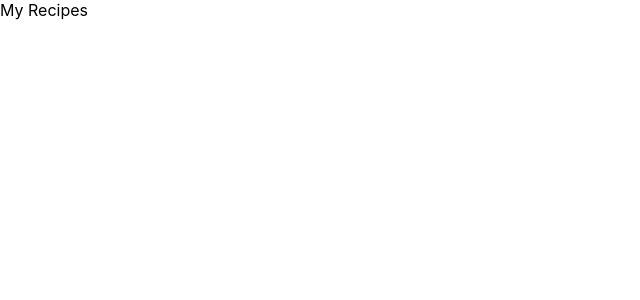
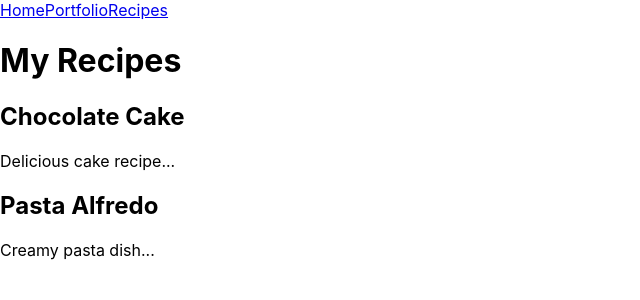
Before and after one commit to Nydonid/myWebsite, a React (Create React App) app in the folder client/: page /recipes in a window 1280 px wide. Shown: the top 300 px of the page, without its empty margins (0-640 px from the left). Built offline with nearby package versions, Linux system fonts and the light colour scheme.

Commit message:
Done first hyperlinks, began CSS Tailwind, TODO: css tailwind installation

```diff
--- a/client/src/pages/Home.tsx
+++ b/client/src/pages/Home.tsx
@@ -1,7 +1,15 @@
 import React from 'react';
 
-function Home() {
-    return <div>Welcome to Mattia's website!</div>;
+function Home(props: { disableCustomTheme?: boolean }) {
+    return (
+        <div>
+            <div>Mattias site</div>
+            <a href="/">Home</a>
+            <a href="Portfolio">Portfolio</a>
+            <a href="Recipes">Recipes</a>
+        </div>
+    );
 }
 
+
 export default Home;
--- a/client/src/pages/Portfolio.tsx
+++ b/client/src/pages/Portfolio.tsx
@@ -1,7 +1,14 @@
 import React from 'react';
 
 function Portfolio() {
-    return <div>My Portfolio</div>;
+    return (
+        <div>
+            <div>Mattias Portfolio</div>
+            <a href="/">Home</a>
+            <a href="Portfolio">Portfolio</a>
+            <a href="Recipes">Recipes</a>
+        </div>
+    );
 }
 
 export default Portfolio;
--- a/client/src/pages/Recipes.tsx
+++ b/client/src/pages/Recipes.tsx
@@ -1,7 +1,24 @@
 import React from 'react';
 
 function Recipes() {
-    return <div>My Recipes</div>;
+    return (
+        <div className="max-w-7xl mx-auto p-4">
+            <a href="/">Home</a>
+            <a href="Portfolio">Portfolio</a>
+            <a href="Recipes">Recipes</a>
+            <h1 className="text-3xl font-bold mb-4">My Recipes</h1>
+            <div className="grid grid-cols-1 md:grid-cols-2 gap-4">
+                <div className="bg-white p-6 rounded-lg shadow">
+                    <h2 className="text-xl font-semibold">Chocolate Cake</h2>
+                    <p className="text-gray-600">Delicious cake recipe...</p>
+                </div>
+                <div className="bg-white p-6 rounded-lg shadow">
+                    <h2 className="text-xl font-semibold">Pasta Alfredo</h2>
+                    <p className="text-gray-600">Creamy pasta dish...</p>
+                </div>
+            </div>
+        </div>
+    );
 }
 
 export default Recipes;
```
Also changed, not shown: client/package.json (+7 -0 lines), 1 other file (tests, documents, lock files or other folders).
